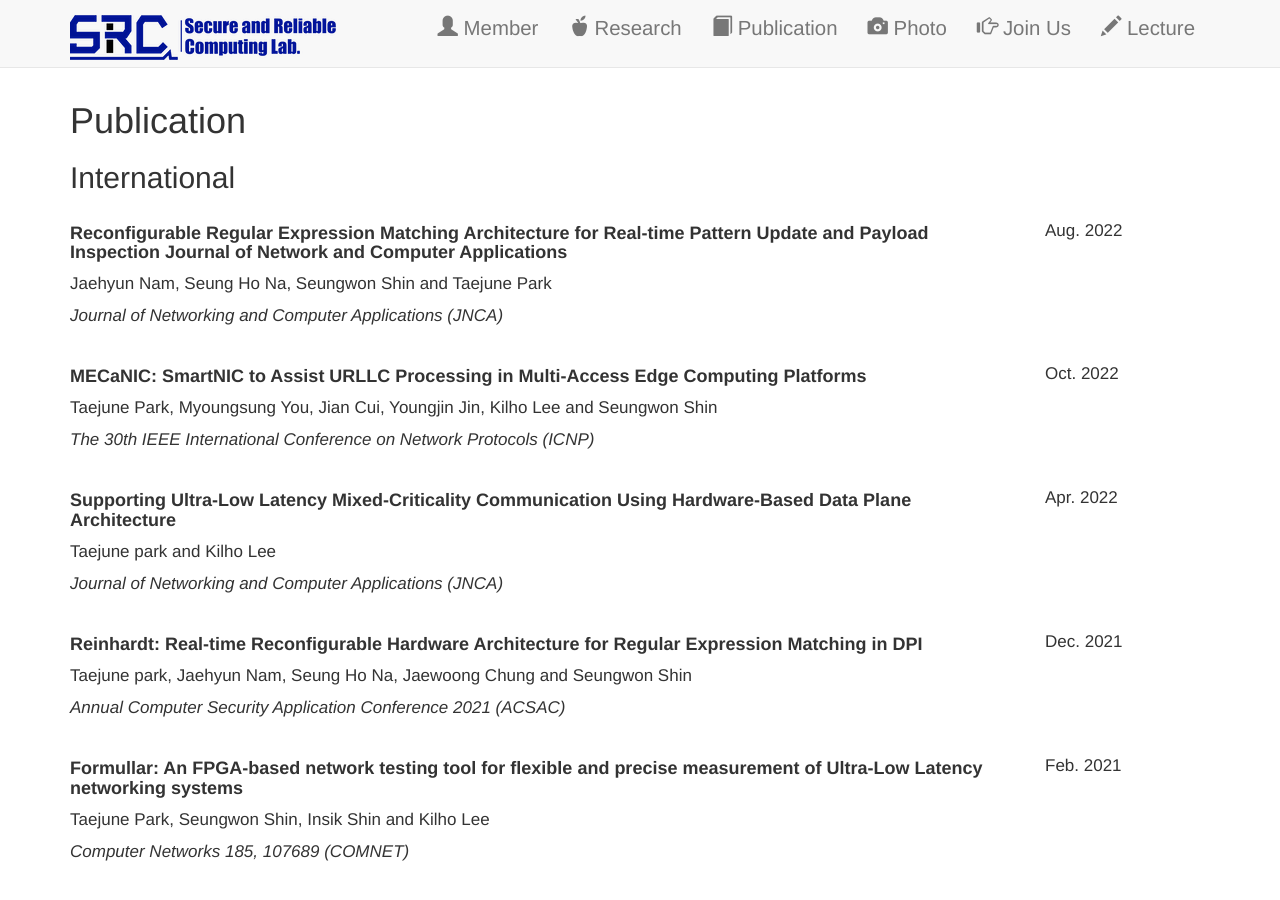
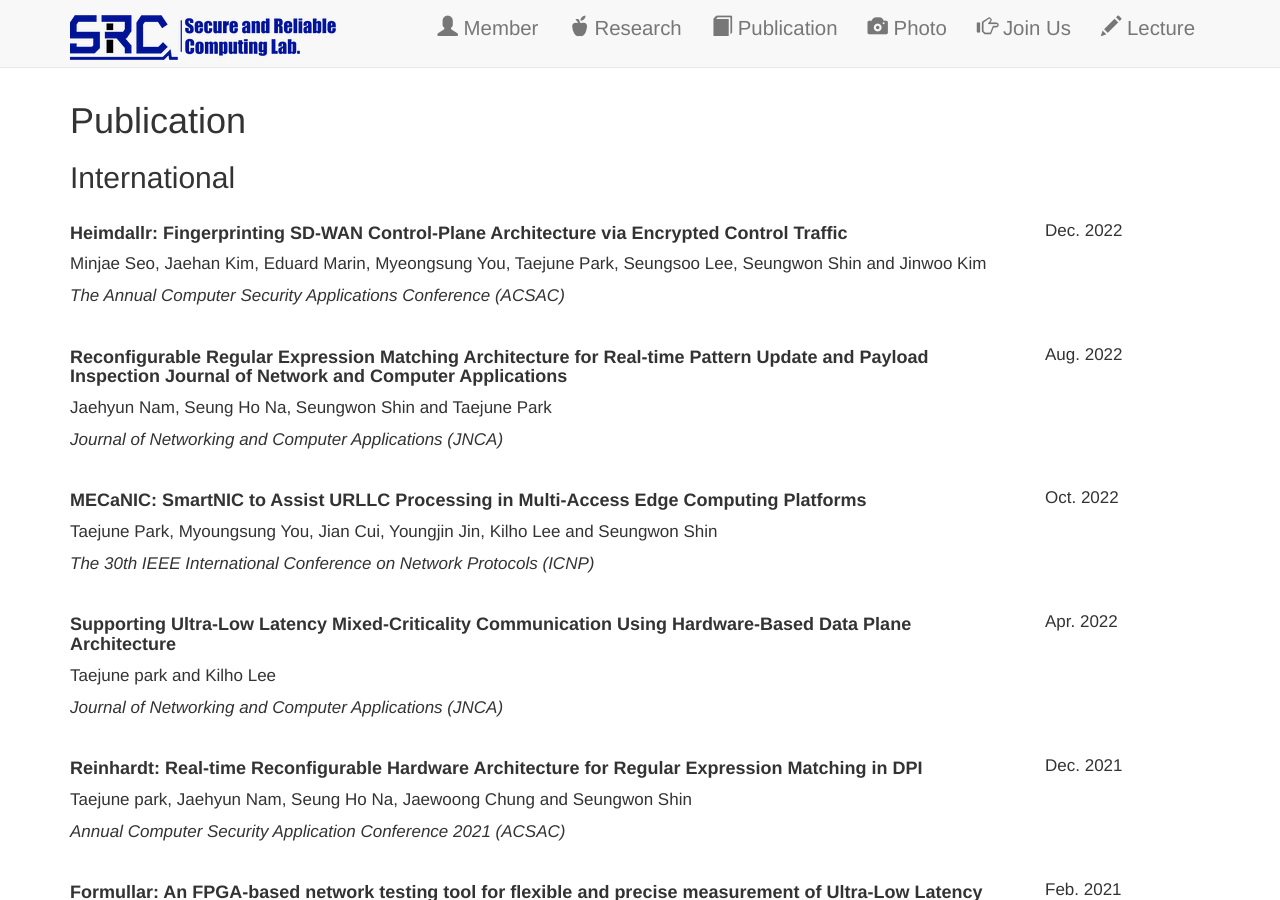
Before and after one commit to src-jnu/src-jnu.github.io, a Jekyll site: the page built from page/publication.html, in a window 1280 px wide and 900 px high. Built offline with Jekyll 4.4.1, drawn with Linux system fonts in a browser that asks for light colours; nearby versions of some CDN libraries; a style sheet for code colours, icons or effects is not loaded.

Commit message:
Update international.yml

```diff
--- a/_data/publication/international.yml
+++ b/_data/publication/international.yml
@@ -1,4 +1,10 @@
 ---
+- title: Heimdallr&#58; Fingerprinting SD-WAN Control-Plane Architecture via Encrypted Control Traffic
+  author: Minjae Seo, Jaehan Kim, Eduard Marin, Myeongsung You, Taejune Park, Seungsoo Lee, Seungwon Shin and Jinwoo Kim
+  where: The Annual Computer Security Applications Conference
+  abbr: ACSAC
+  date: Dec. 2022
+
 - title: Reconfigurable Regular Expression Matching Architecture for Real-time Pattern Update and Payload Inspection Journal of Network and Computer Applications
   author: Jaehyun Nam, Seung Ho Na, Seungwon Shin and Taejune Park
   where: Journal of Networking and Computer Applications
```
